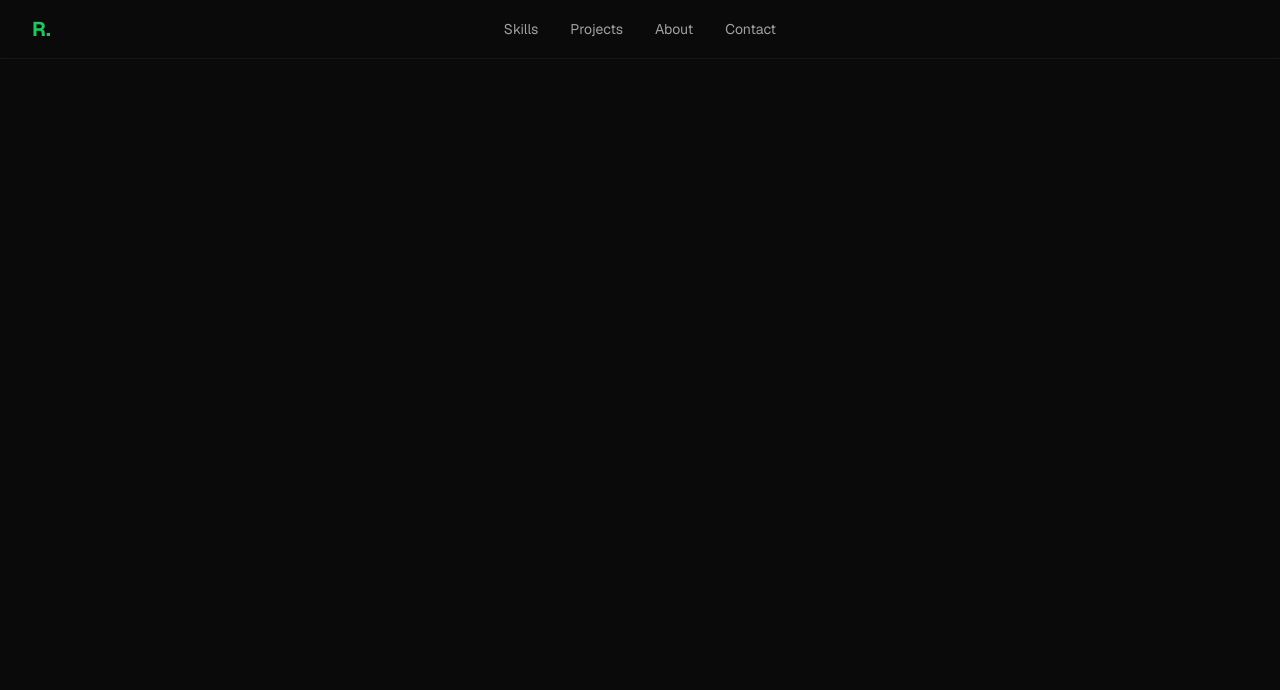
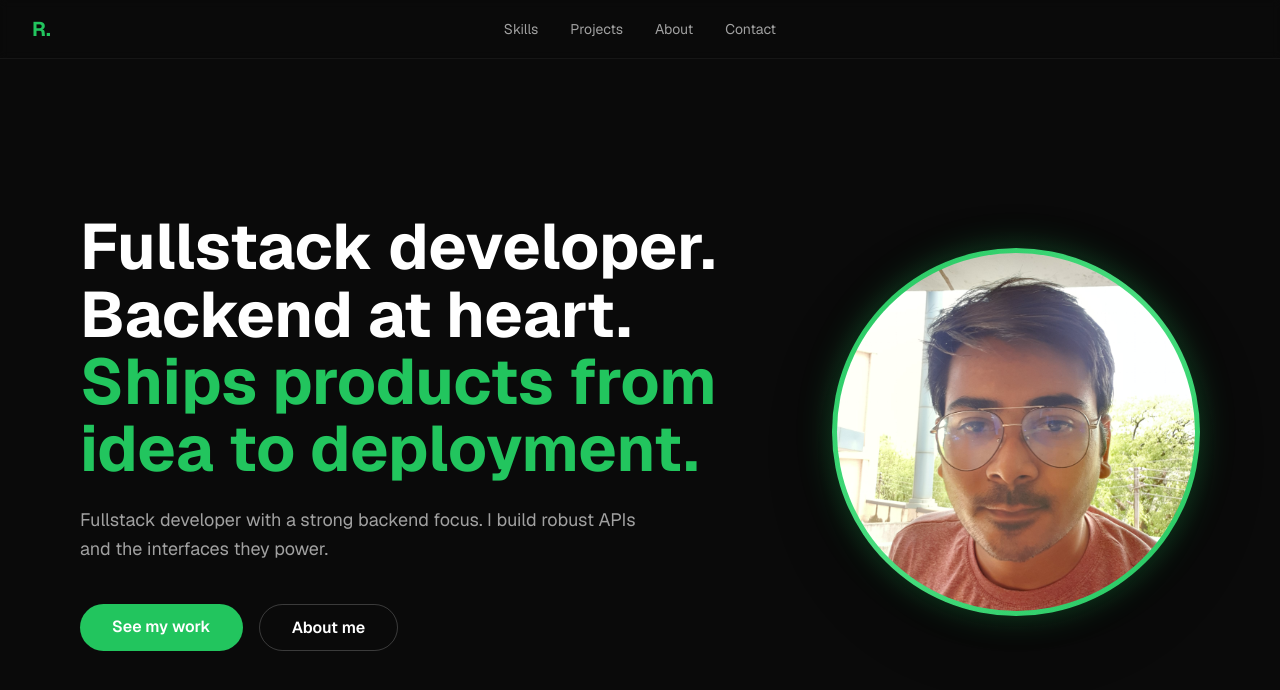
Before and after one commit to rahulmjain24/portfolio, a Next.js app: page / in a window 1280 px wide. Shown: the top 690 px of the page. Built offline with nearby package versions, Linux system fonts and the light colour scheme.

Commit message:
add hero section

```diff
--- /dev/null
+++ b/app/components/HeroSection.tsx
@@ -0,0 +1,109 @@
+"use client";
+
+import Image from "next/image";
+import { motion } from "motion/react";
+
+export default function HeroSection() {
+  return (
+    <section className="hero">
+      <div className="hero__grid">
+        <div className="hero__content">
+          <motion.h1
+            className="hero__title"
+            initial={{ opacity: 0, y: 60 }}
+            animate={{ opacity: 1, y: 0 }}
+            transition={{
+              duration: 1.1,
+              ease: [0.22, 1, 0.36, 1],
+            }}
+          >
+            Fullstack developer. Backend at heart.{" "}
+            <span className="hero__title-accent">
+              Ships products from idea to deployment.
+            </span>
+          </motion.h1>
+
+          <motion.p
+            className="hero__text"
+            initial={{ opacity: 0, y: 35 }}
+            animate={{ opacity: 1, y: 0 }}
+            transition={{
+              duration: 0.95,
+              delay: 0.35,
+              ease: [0.22, 1, 0.36, 1],
+            }}
+          >
+            Fullstack developer with a strong backend focus. I build robust APIs
+            and the interfaces they power.
+          </motion.p>
+
+          <motion.div
+            className="hero__actions"
+            initial={{ opacity: 0, y: 35 }}
+            animate={{ opacity: 1, y: 0 }}
+            transition={{
+              duration: 0.95,
+              delay: 0.55,
+              ease: [0.22, 1, 0.36, 1],
+            }}
+          >
+            <a href="#projects" className="hero__cta hero__cta--primary">
+              See my work
+            </a>
+
+            <a href="#about" className="hero__cta hero__cta--ghost">
+              About me
+            </a>
+          </motion.div>
+        </div>
+
+        <motion.div
+          className="hero__portrait-wrap"
+          initial={{ opacity: 0, x: 100 }}
+          animate={{ opacity: 1, x: 0 }}
+          transition={{
+            duration: 1.3,
+            delay: 0.45,
+            ease: [0.22, 1, 0.36, 1],
+          }}
+        >
+          <motion.div
+            className="hero__portrait-ring"
+            initial={{
+              scale: 0.8,
+              rotate: -8,
+            }}
+            animate={{
+              scale: 1,
+              rotate: 0,
+            }}
+            whileHover={{
+              scale: 1.04,
+              rotate: 2,
+              transition: {
+                type: "spring",
+                stiffness: 220,
+                damping: 15,
+              },
+            }}
+            transition={{
+              type: "spring",
+              stiffness: 90,
+              damping: 16,
+              delay: 0.5,
+            }}
+          >
+            <Image
+              src="/Rahul_Jain.jpg"
+              alt="Portrait of Rahul Jain"
+              width={440}
+              height={440}
+              priority
+              className="hero__portrait"
+            />
+          </motion.div>
+        </motion.div>
+      </div>
+    </section>
+  );
+}
--- a/app/globals.css
+++ b/app/globals.css
@@ -98,3 +98,152 @@ a {
     display: block;
   }
 }
+
+/* ============================================
+   Hero Section
+   ============================================ */
+
+.hero {
+  display: flex;
+  align-items: center;
+  max-width: 72rem;
+  width: 100%;
+  min-height: 100vh;
+  margin: 0 auto;
+  padding: 7rem 1rem 3rem;
+}
+
+.hero__grid {
+  display: grid;
+  grid-template-columns: 1fr;
+  align-items: center;
+  gap: 3.5rem;
+  width: 100%;
+}
+
+.hero__content {
+  min-width: 0;
+}
+
+.hero__title {
+  margin: 0;
+  max-width: 46rem;
+  font-size: 2.25rem;
+  font-weight: 700;
+  line-height: 1.15;
+}
+
+.hero__title-accent {
+  color: var(--primary);
+}
+
+.hero__text {
+  max-width: 36rem;
+  margin-top: 1.5rem;
+  color: var(--muted);
+  font-size: 1.125rem;
+  line-height: 1.6;
+}
+
+.hero__actions {
+  display: flex;
+  flex-direction: column;
+  gap: 1rem;
+  margin-top: 2.5rem;
+}
+
+.hero__cta {
+  padding: 0.75rem 2rem;
+  border-radius: 9999px;
+  font-weight: 600;
+  text-align: center;
+  transition: transform .2s, background .2s, border-color .2s;
+}
+
+.hero__cta:hover {
+  transform: translateY(-2px);
+}
+
+.hero__cta--primary {
+  background: var(--primary);
+  color: var(--foreground);
+}
+
+.hero__cta--primary:hover {
+  background: var(--secondary);
+}
+
+.hero__cta--ghost {
+  border: 1px solid rgba(255, 255, 255, .2);
+}
+
+.hero__cta--ghost:hover {
+  background: rgba(255, 255, 255, .08);
+}
+
+.hero__portrait-wrap {
+  display: flex;
+  justify-content: center;
+}
+
+.hero__portrait-ring {
+  position: relative;
+  isolation: isolate;
+  width: min(78vw, 24rem);
+  aspect-ratio: 1;
+  padding: 5px;
+  border-radius: 50%;
+  background: linear-gradient(135deg,
+      var(--primary),
+      var(--secondary),
+      var(--primary));
+  box-shadow:
+    0 0 35px rgba(34, 197, 94, .28),
+    0 20px 60px rgba(0, 0, 0, .35);
+}
+
+.hero__portrait-ring::before {
+  content: "";
+  position: absolute;
+  inset: -20px;
+  border-radius: 50%;
+  background: radial-gradient(circle,
+      rgba(34, 197, 94, .25),
+      transparent 70%);
+  z-index: -1;
+}
+
+.hero__portrait {
+  display: block;
+  width: 100%;
+  height: 100%;
+  border-radius: 50%;
+  object-fit: cover;
+  object-position: center;
+}
+
+@media (min-width: 640px) {
+  .hero__actions {
+    flex-direction: row;
+  }
+}
+
+@media (min-width: 900px) {
+  .hero__grid {
+    grid-template-columns: 1.35fr .75fr;
+    gap: 4rem;
+  }
+
+  .hero__title {
+    font-size: clamp(3.5rem, 5vw, 4.8rem);
+    line-height: 1.05;
+  }
+
+  .hero__portrait-wrap {
+    justify-content: flex-end;
+  }
+
+  .hero__portrait-ring {
+    width: 23rem;
+  }
+}
--- a/app/page.tsx
+++ b/app/page.tsx
@@ -1,7 +1,9 @@
+import HeroSection from "./components/HeroSection";
 
 export default function Home() {
   return (
     <main className="min-h-screen bg-background text-foreground">
+      <HeroSection />
     </main>
   );
 }
```
Also changed, not shown: public/Rahul_Jain.jpg (added).
